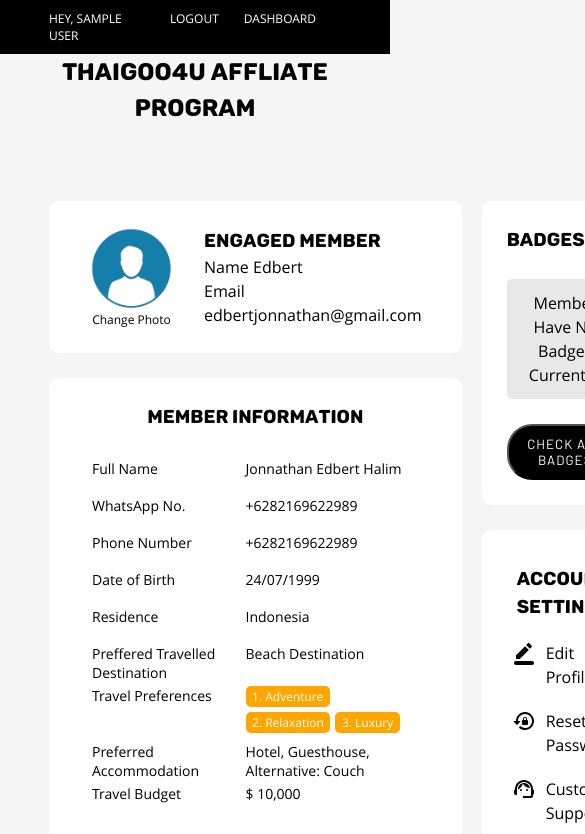
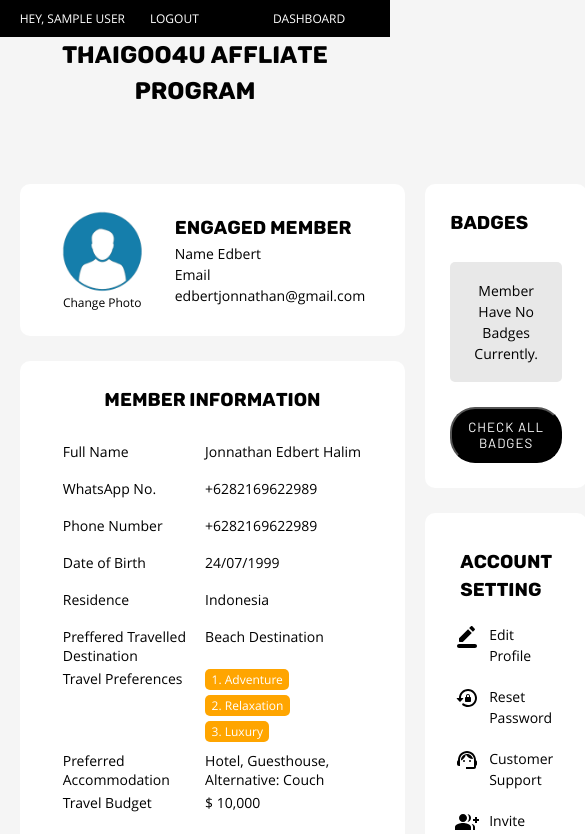
Before and after one commit to Edberaga/thaigood4u-vite-app, a React (Vite) app: page /dashboard in a window 390 px wide. Shown: the top 834 px of the page, 585 px wide, since content can reach past the window. Built offline with nearby package versions, Linux system fonts and the light colour scheme; no server answers; sample sign-in values are in the browser's storage.

Commit message:
stylish for the mobile display

```diff
--- a/src/App.scss
+++ b/src/App.scss
@@ -16,6 +16,7 @@ h1, h2, h3, h4, h5, h6 {
 }
 
 p {
+  font-size: 16px;
   margin-block-start: 0;
   margin-block-end: 0;
   line-height: 1.5em;
@@ -47,6 +48,7 @@ button {
   letter-spacing: 1px;
   padding: 10px 5%;
   border-radius: 25px;
+  cursor: pointer;
 }
 
 /*Spinner Style */
@@ -63,3 +65,12 @@ button {
   bottom: 0;
   top: 0;
 }
+
+@media screen and (max-width: 500px) {
+  p {
+    font-size: 14px;
+  }
+  .container {
+    margin: 0 2.5vw;
+  }
+}
```
